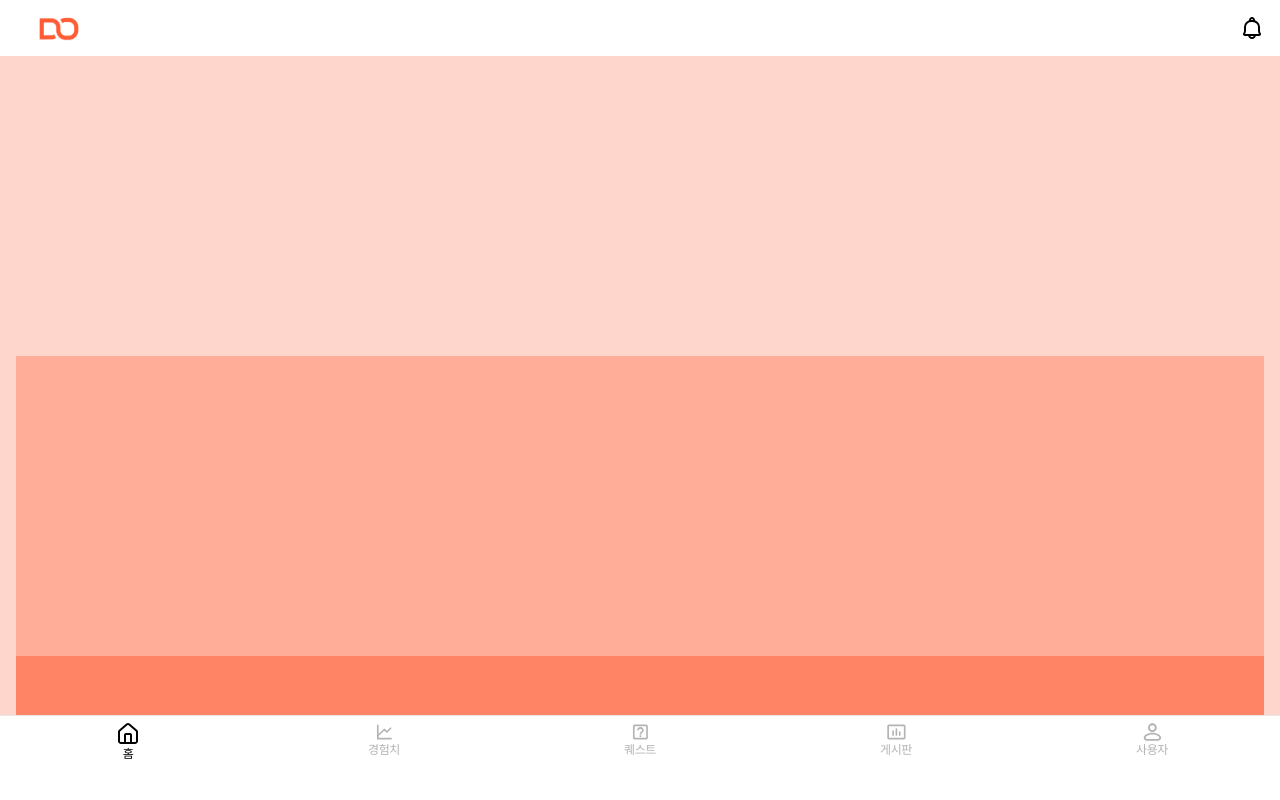
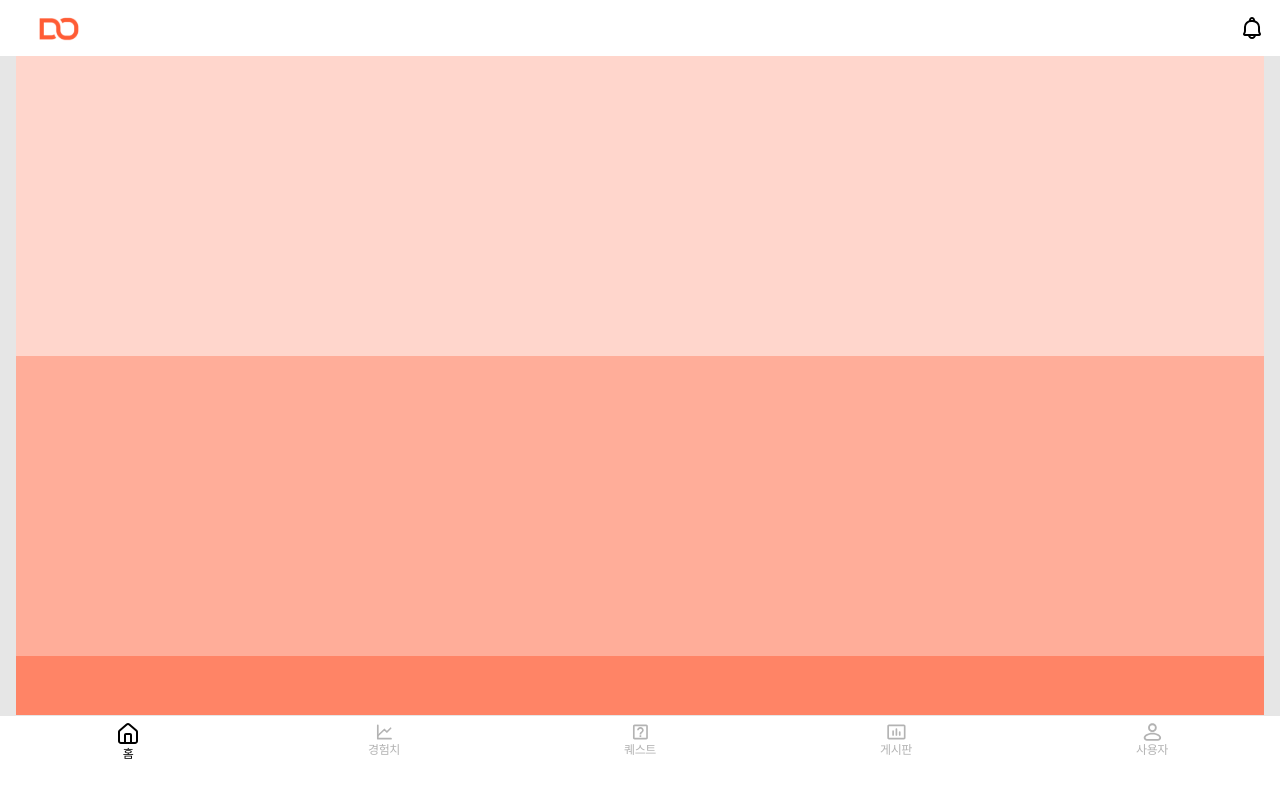
Before and after one commit to blaybus-playus/Frontend, a Next.js app: page /home in a window 1280 px wide. Shown: the top 800 px of the page. Built offline with nearby package versions, Linux system fonts and the light colour scheme.

Commit message:
style: 피그마 배경색으로 적용

```diff
--- a/app/(tab)/layout.tsx
+++ b/app/(tab)/layout.tsx
@@ -10,10 +10,10 @@ export default function Layout({
 }>) {
   return (
     <div>
-      <div className="relative bg-primary-100 pt-[56px]">
+      <div className="relative bg-gray-200 pt-[56px]">
         <Header />
         <TopTab />
-        <div className="w-auto mx-4 bg-white">
+        <div className="w-auto mx-4 bg-gray-200">
           {children}
         </div>
         <BottomTab />
```
